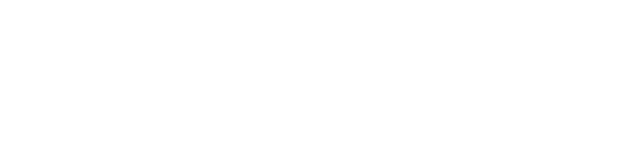
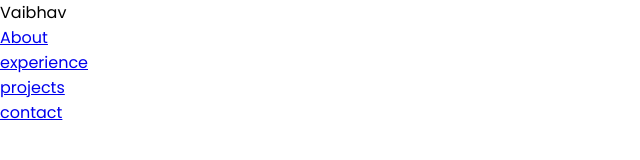
Before and after one commit to vaibhavjain0724/Porfolio, a plain HTML site: page index.html in a window 1280 px wide. Shown: the whole page, without its empty margins (0-640 px from the left). Drawn offline with Linux system fonts and the light colour scheme.

Commit message:
2nd commit

```diff
--- a/index.html
+++ b/index.html
@@ -3,8 +3,24 @@
 <head>
     <meta charset="UTF-8">
     <meta name="viewport" content="width=device-width, initial-scale=1.0">
-    <title>Document</title>
+    <link rel="stylesheet" href="style.css">
+    <link rel="stylesheet" href="mediaqueries.css">
+    <title>My Portfolio</title>
 </head>
 <body>
+    <nav id="desktop-nav">
+        <div class="logo">
+            Vaibhav
+        </div>
+        <div>
+            <ul class="nav-links">
+                <li><a href="#about">About</a></li>
+                <li><a href="#experience">experience</a></li>
+                <li><a href="#projects">projects</a></li>
+                <li><a href="#contact">contact</a></li>
+            </ul>
+        </div>
+    </nav>
+    <script src="script.js"></script>
 </body>
 </html>
--- /dev/null
+++ b/style.css
@@ -0,0 +1,26 @@
+/* GENERAL */
+
+
+/*Google font import link*/
+@import url('https://fonts.googleapis.com/css2?family=Poppins:wght@100;300;400;500;600&display=swap');
+
+
+
+*{
+    /*to avoid useless margin and padding*/
+    margin: 0;
+    padding: 0;
+}
+
+
+
+body{
+      font-family: "Poppins", sans-serif;
+}
+
+html{
+    /*when we click on links in nav bar, this tag will ensure
+    we dont directly jump to them but instead we smoothly
+     scroll over to them*/
+    scroll-behavior: smooth;
+}
```
Also changed, not shown: assets/about-pic.png (added), assets/arrow.png (added), assets/checkmark.png (added), assets/education.png (added), assets/email.png (added), assets/experience.png (added), assets/github.png (added), assets/linkedin.png (added), assets/profile-pic-2.png (added), assets/profile-pic.png (added), assets/project-1.png (added), assets/project-2.png (added), assets/project-3.png (added), mediaqueries.css (added), 1 more files, 1 other file.
